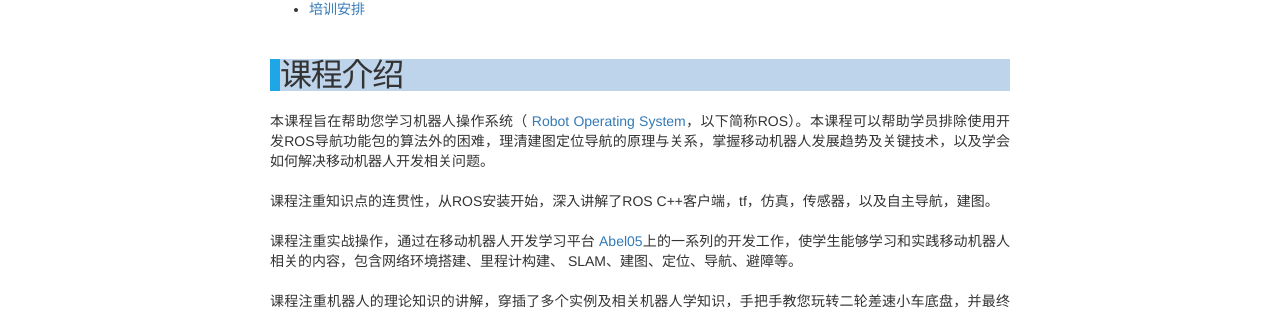
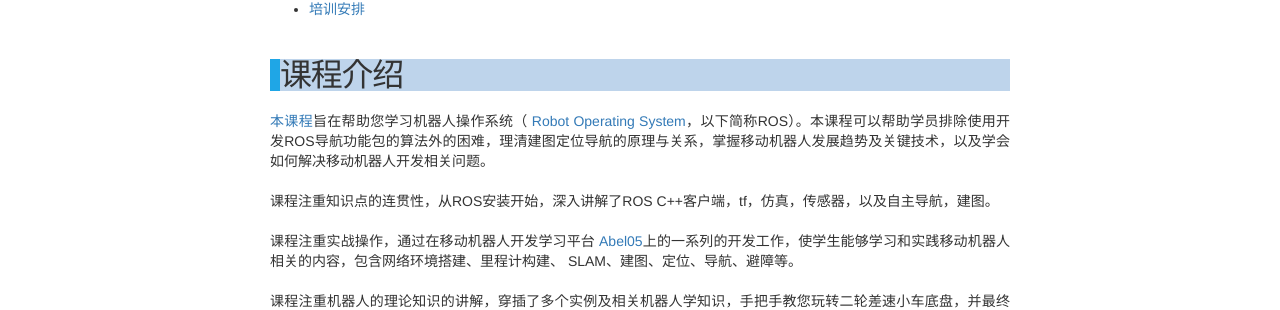
Before and after one commit to TonyRobotics/TonyRobotics.github.io, a Jekyll site: the page built from index.md, in a window 1280 px wide and 900 px high. Shown: the part 218-528 px from the top of the window. Built offline with Jekyll 4.4.1, drawn with Linux system fonts in a browser that asks for light colours; nearby versions of some CDN libraries; part of the change alters nothing that is shown.

Commit message:
修改index.md

```diff
--- a/index.md
+++ b/index.md
@@ -14,7 +14,7 @@ permalink: /
 
 ## 课程介绍
 
-本课程旨在帮助您学习机器人操作系统（ [Robot Operating System](http://wiki.ros.org/)，以下简称ROS）。本课程可以帮助学员排除使用开发ROS导航功能包的算法外的困难，理清建图定位导航的原理与关系，掌握移动机器人发展趋势及关键技术，以及学会如何解决移动机器人开发相关问题。
+[本课程](https://github.com/TonyRobotics/TonyRobotics.github.io/blob/master/Readme.md)旨在帮助您学习机器人操作系统（ [Robot Operating System](http://wiki.ros.org/)，以下简称ROS）。本课程可以帮助学员排除使用开发ROS导航功能包的算法外的困难，理清建图定位导航的原理与关系，掌握移动机器人发展趋势及关键技术，以及学会如何解决移动机器人开发相关问题。
 
 课程注重知识点的连贯性，从ROS安装开始，深入讲解了ROS C++客户端，tf，仿真，传感器，以及自主导航，建图。
 
```
